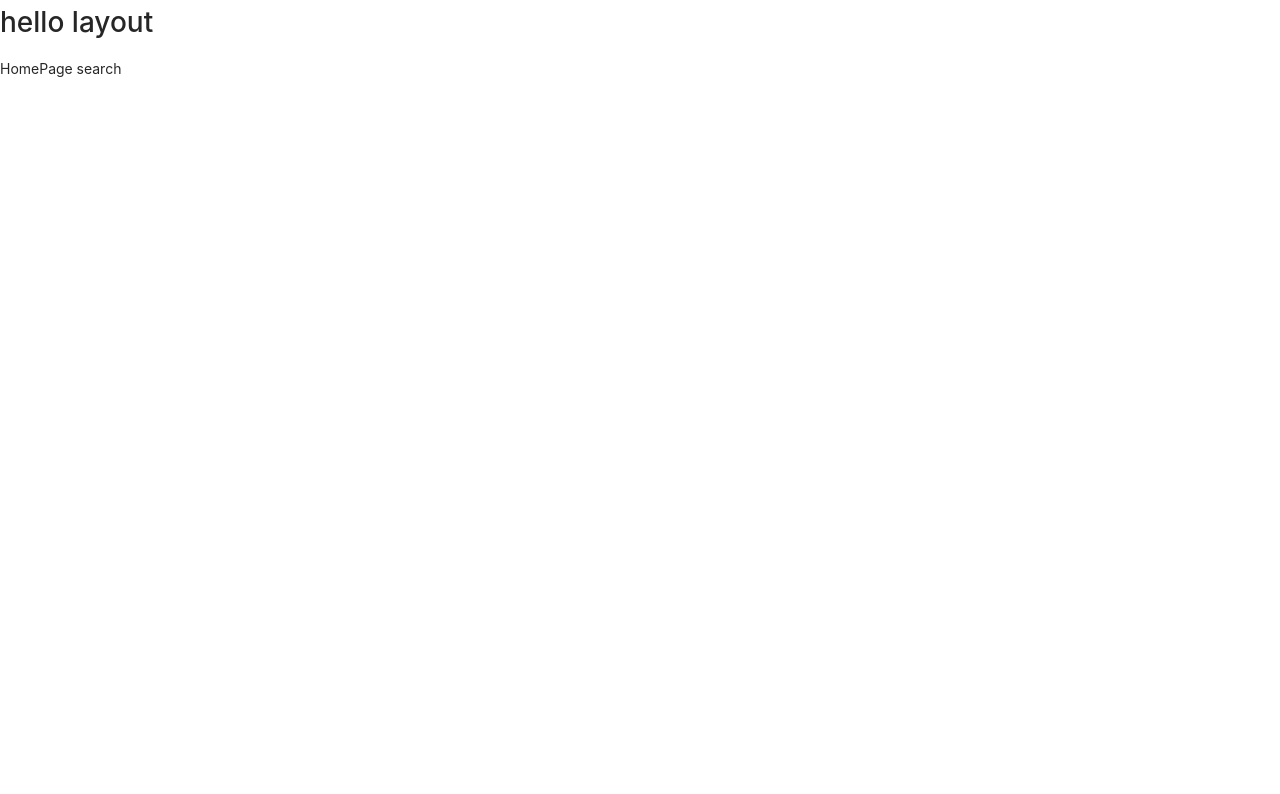
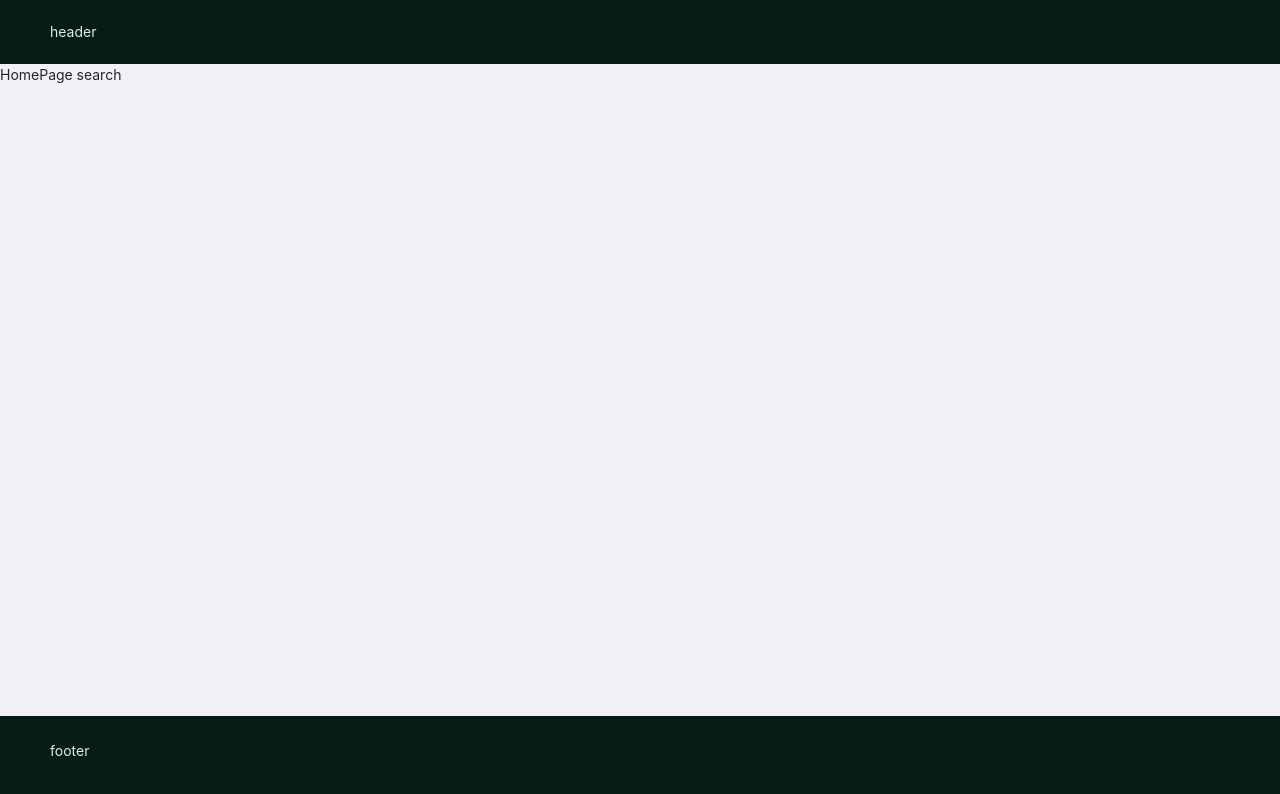
Before and after one commit to mostafa1647/contacts-app, a React (Create React App) app in the folder frontend/: page /search in a window 1280 px wide. Shown: the top 794 px of the page. Built offline with nearby package versions, Linux system fonts and the light colour scheme.

Commit message:
completed main layout

```diff
--- /dev/null
+++ b/frontend/src/components/Footer/Footer.tsx
@@ -0,0 +1,11 @@
+import type { FC } from "react";
+
+const Footer: FC = (): JSX.Element => {
+	return (
+		<>
+			<p>footer</p>
+		</>
+	);
+};
+
+export default Footer;
--- /dev/null
+++ b/frontend/src/components/Footer/index.tsx
@@ -0,0 +1,3 @@
+import Footer from "./Footer";
+
+export default Footer;
--- /dev/null
+++ b/frontend/src/components/Header/Header.tsx
@@ -0,0 +1,11 @@
+import type { FC } from "react";
+
+const Header: FC = (): JSX.Element => {
+	return (
+		<>
+			<p>header</p>
+		</>
+	);
+};
+
+export default Header;
--- /dev/null
+++ b/frontend/src/components/Header/index.tsx
@@ -0,0 +1,3 @@
+import Header from "./Header";
+
+export default Header;
--- a/frontend/src/components/Layout/Layout.module.scss
+++ b/frontend/src/components/Layout/Layout.module.scss
@@ -0,0 +1,18 @@
+@import "../../assets/styles/vars";
+
+.layout {
+	&.ant-layout {
+		min-height: 100vh;
+	}
+
+	.header {
+		background: $color4;
+		color: $color1;
+	}
+
+	.footer {
+		margin-top: auto;
+		background: $color4;
+		color: $color1;
+	}
+}
--- a/frontend/src/components/Layout/Layout.tsx
+++ b/frontend/src/components/Layout/Layout.tsx
@@ -1,11 +1,36 @@
 import { FC } from "react";
 import { Outlet } from "react-router-dom";
+import styleClasses from "./Layout.module.scss";
+import { Layout as AntdLayout } from "antd";
+import Header from "../Header";
+import Footer from "../Footer";
+
+const {
+	Content: AntdContent,
+	Header: AntdHeader,
+	Footer: AntdFooter,
+} = AntdLayout;
 
 const Layout: FC = () => {
 	return (
 		<>
-			<h1>hello layout</h1>
-			<Outlet />
+			<AntdLayout
+				className={[
+					styleClasses.layout,
+					styleClasses["ant-layout"],
+				].join(" ")}>
+				<AntdHeader className={styleClasses.header}>
+					<Header />
+				</AntdHeader>
+
+				<AntdContent>
+					<Outlet />
+				</AntdContent>
+
+				<AntdFooter className={styleClasses.footer}>
+					<Footer />
+				</AntdFooter>
+			</AntdLayout>
 		</>
 	);
 };
```
Also changed, not shown: frontend/src/components/Footer/Footer.module.scss (added), frontend/src/components/Header/Header.module.scss (added).
